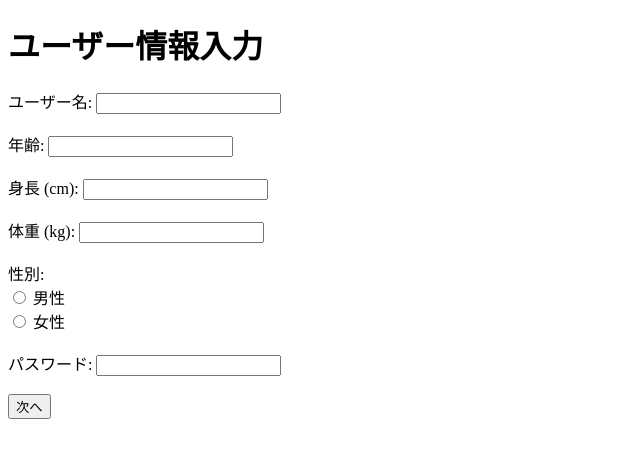
After one commit to OOP2-2025-final-G15/Mellow-Mate, a Flask app: page /profile_setup in a window 1280 px wide. The commit adds this page. Shown: the top 458 px of the page, without its empty margins (0-640 px from the left). Run offline with Flask 3, Linux system fonts and the light colour scheme.

Commit message:
①②④の追加
最低限の動きはできるようにしました。

```diff
--- a/app.py
+++ b/app.py
@@ -1,16 +1,57 @@
 # アプリ起動用メインファイル
 
-from flask import Flask, render_template
-
+from flask import Flask, render_template, request, redirect, url_for
 
 app = Flask(__name__)
 
 # ホームページのルート
 @app.route('/')
 def index():
-    return render_template(
-        'index.html',
-    )
+    return render_template('index.html')
+
+# ログインのルート
+@app.route('/login', methods=['GET', 'POST'])
+def login():
+    if request.method == 'POST':
+        # ログイン処理
+        username = request.form['userName']
+        password = request.form['password']
+        # ここで認証ロジックを追加
+        # 現在はしていない
+        return redirect(url_for('dashboard'))
+    return render_template('auth/login.html')
+
+# プロフィール設定のルート
+@app.route('/profile_setup', methods=['GET', 'POST'])
+def profile_setup():
+    if request.method == 'POST':
+        # プロフィール設定処理
+        username = request.form['userName']
+        age = request.form['age']
+        height = request.form['height']
+        weight = request.form['weight']
+        gender = request.form['gender']
+        password = request.form['password']
+        # ここでユーザーデータ保存ロジックを追加
+        # 現在はしていない
+        return redirect(url_for('goals'))
+    return render_template('auth/profile_setup.html')
+
+# 現状使っていない？？
+@app.route('/register')
+def register():
+    return render_template('auth/register.html')
+
+# 目標設定画面のルート
+@app.route('/goals')
+def goals():
+    return render_template('main/goals.html')
+
+# ホーム画面のルート
+@app.route('/dashboard')
+def dashboard():
+    return render_template('main/dashboard.html')
+
 
 if __name__ == '__main__':
     app.run(host='0.0.0.0', port=8080, debug=True)
--- /dev/null
+++ b/templates/auth/profile_setup.html
@@ -0,0 +1,34 @@
+<!DOCTYPE html>
+<html lang="ja">
+<head>
+    <meta charset="UTF-8">
+    <title>ユーザー登録</title>
+</head>
+<body>
+    <h1>ユーザー情報入力</h1>
+    <form action="{{ url_for('profile_setup') }}" method="post">
+        <label for="userName">ユーザー名:</label>
+        <input type="text" id="userName" name="userName" required><br><br>
+
+        <label for="age">年齢:</label>
+        <input type="number" id="age" name="age" required><br><br>
+
+        <label for="height">身長 (cm):</label>
+        <input type="number" id="height" name="height" required><br><br>
+
+        <label for="weight">体重 (kg):</label>
+        <input type="number" id="weight" name="weight" required><br><br>
+
+        <label>性別:</label><br>
+        <input type="radio" id="male" name="gender" value="male" required>
+        <label for="male">男性</label><br>
+        <input type="radio" id="female" name="gender" value="female">
+        <label for="female">女性</label><br><br>
+
+        <label for="password">パスワード:</label>
+        <input type="password" id="password" name="password" required><br><br>
+
+        <button type="submit">次へ</button>
+    </form>
+</body>
+</html>
--- a/templates/index.html
+++ b/templates/index.html
@@ -8,8 +8,8 @@
         <p>ユーザー登録を始めましょう</p>
 
         <div class="actions">
-            <a href="register.html" class="btn">開始</a>
-            <a href="login.html" class="btn">ログイン</a>
+            <a href="{{ url_for('profile_setup') }}" class="btn">開始</a>
+            <a href="{{ url_for('login') }}" class="btn">ログイン</a>
         </div>
     </div>
 {% endblock %}
```
Also changed, not shown: templates/auth/login.html (+20 -0 lines), templates/auth/register.html (+8 -0 lines), templates/main/dashboard.html (added), templates/main/goals.html (added), 3 other files.
